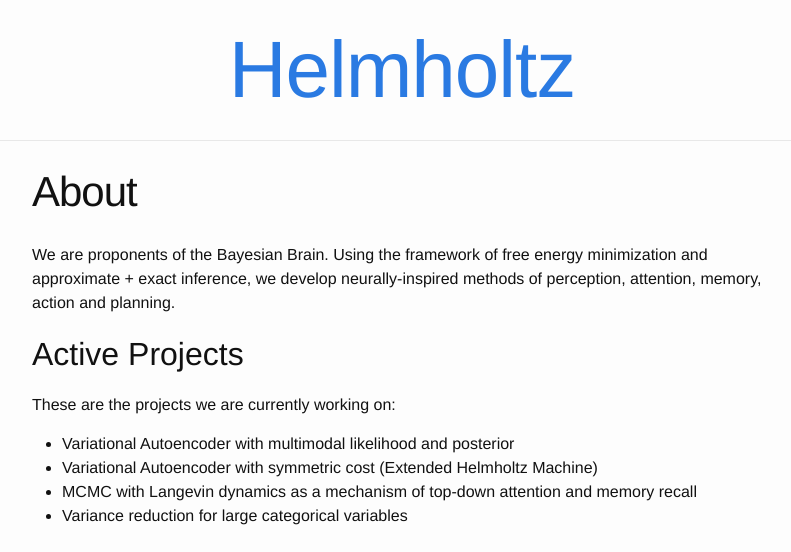
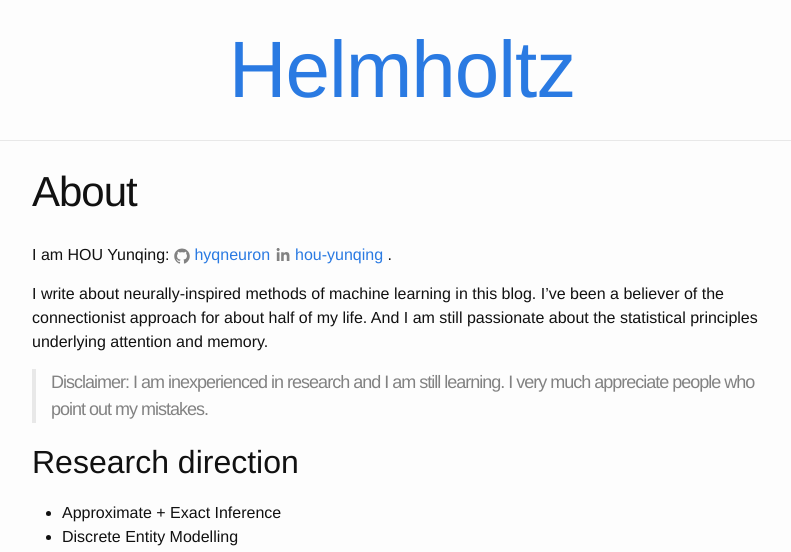
Before and after one commit to TheHelmholtz/thehelmholtz.github.io, a Jekyll site: the page built from about.md, in a window 1280 px wide. Shown: the top 552 px of the page, without its empty margins (238-1029 px from the left). Built offline with Jekyll 4.4.1, drawn with Linux system fonts in a browser that asks for light colours; some of the changed text lies outside the part shown.

Commit message:
added research direction. improved about

```diff
--- /dev/null
+++ b/_includes/icon-linkedin.html
@@ -0,0 +1,12 @@
+<a href="https://www.linkedin.com/in/{{ include.pagename }}">
+    <span class="icon  icon--linkedin">
+      <svg viewBox="0 50 512 512" >
+        <path fill="#828282" d="M150.65,100.682c0,27.992-22.508,50.683-50.273,50.683c-27.765,0-50.273-22.691-50.273-50.683
+        C50.104,72.691,72.612,50,100.377,50C128.143,50,150.65,72.691,150.65,100.682z M143.294,187.333H58.277V462h85.017V187.333z
+        M279.195,187.333h-81.541V462h81.541c0,0,0-101.877,0-144.181c0-38.624,17.779-61.615,51.807-61.615
+        c31.268,0,46.289,22.071,46.289,61.615c0,39.545,0,144.181,0,144.181h84.605c0,0,0-100.344,0-173.915
+        s-41.689-109.131-99.934-109.131s-82.768,45.369-82.768,45.369V187.333z"/>
+      </svg>
+    </span>
+    <span>{{ include.pagename }}</span>
+</a>
--- a/about.md
+++ b/about.md
@@ -4,18 +4,31 @@ title: About
 permalink: /about/
 ---
 
-We are proponents of the Bayesian Brain. Using the framework of free energy minimization and approximate + exact
-inference, we develop neurally-inspired methods of perception, attention, memory, action and planning.
+I am HOU Yunqing:
+{% include icon-github.html username="hyqneuron" %} {% include icon-linkedin.html pagename="hou-yunqing" %}.
 
+I write about neurally-inspired methods of machine learning in this blog. I've been a believer of the connectionist
+approach for about half of my life. And I am still passionate about the statistical principles underlying attention and
+memory.
 
-## Active Projects
+> Disclaimer: I am inexperienced in research and I am still learning. I very much appreciate people who point out my
+> mistakes.
 
-These are the projects we are currently working on:
+## Research direction
 
-- Variational Autoencoder with multimodal likelihood and posterior
-- Variational Autoencoder with symmetric cost (Extended Helmholtz Machine)
-- MCMC with Langevin dynamics as a mechanism of top-down attention and memory recall
-- Variance reduction for large categorical variables
+* Approximate + Exact Inference
+* Discrete Entity Modelling
+* Attention and Memory
+* Binding
+
+See [Research Direction](/direction) for details.
+
+## Active projects
+
+* Variational Autoencoder with multimodal likelihood and posterior
+* Symmetric Variational Autoencoder (Extended Helmholtz Machine)
+* MCMC with Langevin dynamics as a mechanism of top-down attention and memory recall
+* Variance reduction for large categorical variables
 
 ## Contact
 
```
Also changed, not shown: _posts/2017-07-15-hello-world.md (+1 -1 lines), direction.md (added, +46 -0 lines).
